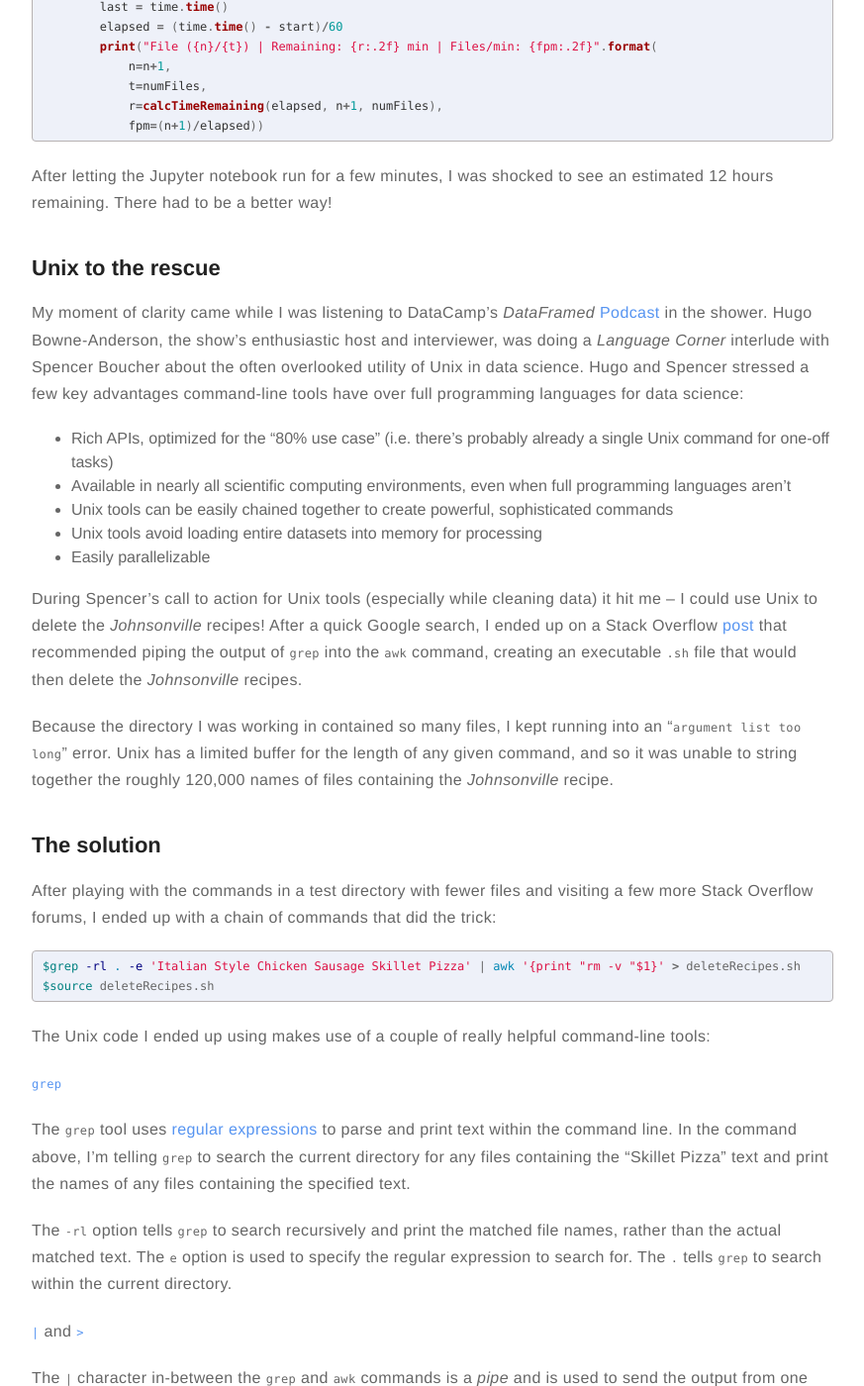
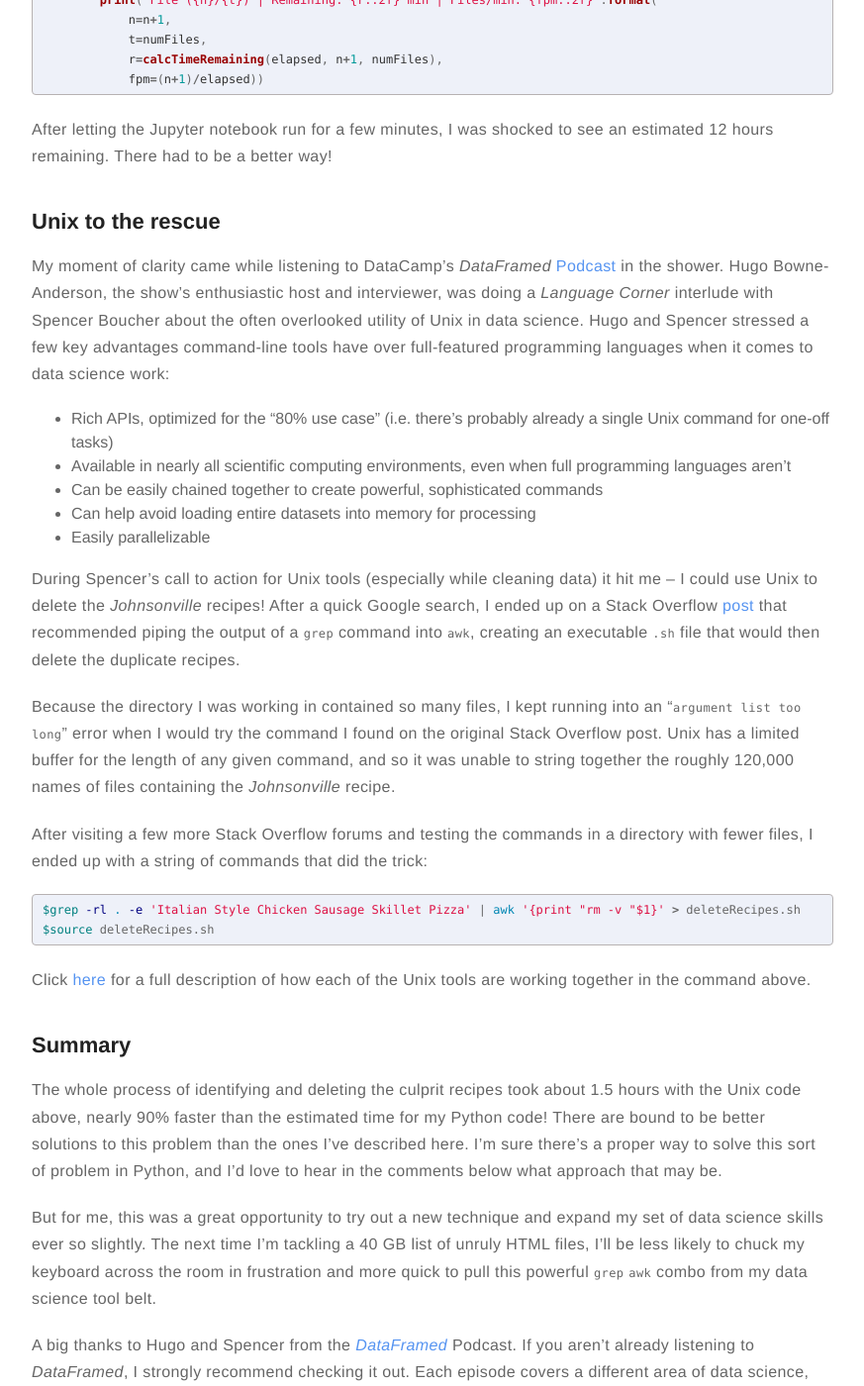
Before and after one commit to johnwmillr/johnwmillr.github.io, a Jekyll site: the page built from _posts/2018-08-24-unix-to-the-rescue.markdown, in a window 1280 px wide and 1400 px high, scrolled down 2714 px. Shown: the whole window at 99% size, without its empty margins (203-1076 px from the left). Built offline with Jekyll 4.4.1, drawn with Linux system fonts in a browser that asks for light colours; comment, search, counter and statistics services are not loaded; some of the changed text lies outside the part shown.

Commit message:
Clean up the Unix post

````diff
--- a/_posts/2018-08-24-unix-to-the-rescue.markdown
+++ b/_posts/2018-08-24-unix-to-the-rescue.markdown
@@ -10,25 +10,23 @@ author: john
 description: Using Unix to process 200k+ files
 ---
 
-I'm currently working on a data science project involving food recipes scraped from the Internet. One dataset floating around the web contains over 200,000 recipes scraped from [Allrecipes](http://allrecipes.com/). I found two versions of the dataset: one stored in a cleaned, JSON format, the other in raw HTML. In their least-compressed form (containing the raw HTML for each of the 200k+ recipes), the data take up roughly 40 gigabytes.
+I've been working on a data science project that involves working with food recipes scraped from the Internet. I found one dataset floating around the web that contains over 200,000 recipes scraped from [Allrecipes](http://allrecipes.com/). I came across two different versions of the dataset: one stored in JSON format that had already been cleaned and organized, and the other in raw HTML. In its least compressed form, the raw HTML for the 200k+ recipes took up roughly 40 gigabytes.
 
 What's odd about this dataset is that 60% of the 200k+ recipes are all identical. For whatever reason, there are over 120,000 copies of the [*Johnsonville Three Cheese Italian Style Chicken Sausage Skillet Pizza*](https://www.allrecipes.com/recipe/219661/johnsonville-three-cheese-italian-style-chicken-sausage-skillet-pizza/) recipe.
 
 {% include figure.html url="https://images.media-allrecipes.com/userphotos/720x405/995905.jpg" caption="The Chicken Sausage Skillet Pizza, presented without comment." width="80%" %}
 
-Why there are so many copies of this recipe (or, for that matter, why the dish was ever created in the first place) is beyond me. I was more concerned with how all the duplicate recipes would affect my analysis.
+Why there are so many copies of this recipe (or, for that matter, why the dish was invented in the first place) is beyond me. I was more concerned with how all the duplicate recipes would affect my analysis.
 
 ## The task at hand
-As part of my food recipes project, I'm interested in parsing out the ingredients from many different recipes for the same type of food (e.g. chocolate chip cookies) and comparing how combinations and amounts of ingredients vary between recipes. To properly compare the ingredients between different recipes, I need to know how many servings each recipe is supposed to make. For example, two different cookie recipes may both require a cup of sugar, but you'll end up with completely different cookies if the first recipe is for a batch of ten while the second makes three dozen.
+As part of my food recipes project, I'm interested in finding multiple versions of recipes for the same type of food (e.g. chocolate chip cookies) and comparing how the combinations and amounts of ingredients vary between recipes. To properly compare different recipes, I need to know how many servings each is supposed to make. For example, two different cookie recipes may both require a cup of sugar, but you'll end up with completely different cookies if the first recipe is for a batch of ten while the second makes three dozen.
 
 {% include figure.html url="/assets/images/lotsOfFiles.gif" caption="Files for days!" width="100%" %}
 
-Unfortunately, the recipes in the cleaned JSON dataset did not contain serving size information. The raw HTML files did contain serving sizes, but I would have to iterate through each of the 200k+ files to extract the information. I knew my work would be considerably faster if I could throw out the duplicate *Johnsonville* recipes and reduce the size of my dataset by 60%.
+Unfortunately, the recipes in the pre-cleaned JSON dataset did not contain serving size information. The raw HTML files did contain serving sizes, but I would have to iterate through each of the 200k+ files to extract the information. I knew my work would be considerably faster if I could throw out the duplicate *Johnsonville* recipes and reduce the size of my dataset by 60%.
 
 ## Python approach
-My first instinct was to write a simple Python script to iterate through the HTML files and delete any that contained the *Johnsonville* recipe. Well, as I learned, the process gets a bit tricky when you're iterating through hundreds of thousands of files.
-
-The code itself was easy enough to piece together. I quickly had a Jupyter notebook going that looped through the HTML files and deleted any that contained the *Johnsonville* recipe. The code also estimated its remaining time.
+My first instinct was to write a simple Python script to iterate through the HTML files and delete any that contained the *Johnsonville* recipe. The code itself was easy enough to write. I got a Jupyter notebook going that looped through the raw HTML files, deleted any *Johnsonville* duplicates, and estimated the programs remaining time.
 
 ```python
 # Loop through the HTML recipe files, deleting the Johnsonville duplicates
@@ -63,25 +61,40 @@ for n, filename in enumerate(htmlFiles):
 After letting the Jupyter notebook run for a few minutes, I was shocked to see an estimated 12 hours remaining. There had to be a better way!
 
 ## Unix to the rescue
-My moment of clarity came while I was listening to DataCamp's *DataFramed* [Podcast](https://www.datacamp.com/community/podcast/kaggle-future-data-science) in the shower. Hugo Bowne-Anderson, the show's enthusiastic host and interviewer, was doing a *Language Corner* interlude with Spencer Boucher about the often overlooked utility of Unix in data science. Hugo and Spencer stressed a few key advantages command-line tools have over full programming languages for data science:
+My moment of clarity came while listening to DataCamp's *DataFramed* [Podcast](https://www.datacamp.com/community/podcast/kaggle-future-data-science) in the shower. Hugo Bowne-Anderson, the show's enthusiastic host and interviewer, was doing a *Language Corner* interlude with Spencer Boucher about the often overlooked utility of Unix in data science. Hugo and Spencer stressed a few key advantages command-line tools have over full-featured programming languages when it comes to data science work:
 
 - Rich APIs, optimized for the "80% use case" (i.e. there's probably already a single Unix command for one-off tasks)
 - Available in nearly all scientific computing environments, even when full programming languages aren't
-- Unix tools can be easily chained together to create powerful, sophisticated commands
-- Unix tools avoid loading entire datasets into memory for processing
+- Can be easily chained together to create powerful, sophisticated commands
+- Can help avoid loading entire datasets into memory for processing
 - Easily parallelizable
 
-During Spencer's call to action for Unix tools (especially while cleaning data) it hit me -- I could use Unix to delete the *Johnsonville* recipes! After a quick Google search, I ended up on a Stack Overflow [post](https://stackoverflow.com/questions/4529134/delete-files-with-string-found-in-file-linux-cli) that recommended piping the output of `grep` into the `awk` command, creating an executable `.sh` file that would then delete the *Johnsonville* recipes.
+During Spencer's call to action for Unix tools (especially while cleaning data) it hit me -- I could use Unix to delete the *Johnsonville* recipes! After a quick Google search, I ended up on a Stack Overflow [post](https://stackoverflow.com/questions/4529134/delete-files-with-string-found-in-file-linux-cli) that recommended piping the output of a `grep` command into `awk`, creating an executable `.sh` file that would then delete the duplicate recipes.
 
-Because the directory I was working in contained so many files, I kept running into an "`argument list too long`" error. Unix has a limited buffer for the length of any given command, and so it was unable to string together the roughly 120,000 names of files containing the *Johnsonville* recipe.
+Because the directory I was working in contained so many files, I kept running into an "`argument list too long`" error when I would try the command I found on the original Stack Overflow post. Unix has a limited buffer for the length of any given command, and so it was unable to string together the roughly 120,000 names of files containing the *Johnsonville* recipe.
 
-## The solution
-After playing with the commands in a test directory with fewer files and visiting a few more Stack Overflow forums, I ended up with a chain of commands that did the trick:
+<a name="full-unix-command"></a>
+After visiting a few more Stack Overflow forums and testing the commands in a directory with fewer files, I ended up with a string of commands that did the trick:
+
 ```shell
 $grep -rl . -e 'Italian Style Chicken Sausage Skillet Pizza' | awk '{print "rm -v "$1}' > deleteRecipes.sh
 $source deleteRecipes.sh
 ```
 
+Click [here](#complete-description) for a full description of how each of the Unix tools are working together in the command above.
+
+## Summary
+The whole process of identifying and deleting the culprit recipes took about 1.5 hours with the Unix code above, nearly 90% faster than the estimated time for my Python code! There are bound to be better solutions to this problem than the ones I've described here. I'm sure there's a proper way to solve this sort of problem in Python, and I'd love to hear in the comments below what approach that may be.
+
+But for me, this was a great opportunity to try out a new technique and expand my set of data science skills ever so slightly. The next time I'm tackling a 40 GB list of unruly HTML files, I'll be less likely to chuck my keyboard across the room in frustration and more quick to pull this powerful `grep` `awk` combo from my data science tool belt.
+
+A big thanks to Hugo and Spencer from the [*DataFramed*](https://www.datacamp.com/community/podcast) Podcast. If you aren't already listening to *DataFramed*, I strongly recommend checking it out. Each episode covers a different area of data science, and Hugo is an engaging, articulate interviewer.
+
+---
+
+<a name="complete-description"></a>
+## Appendix
+### Full description of the Unix tools [⇪](#full-unix-command)
 The Unix code I ended up using makes use of a couple of really helpful command-line tools:
 
 [`grep`](https://www.computerhope.com/unix/ugrep.htm)
````
Also changed, not shown: other parts of _posts/2018-08-24-unix-to-the-rescue.markdown (+1 -8 lines).
